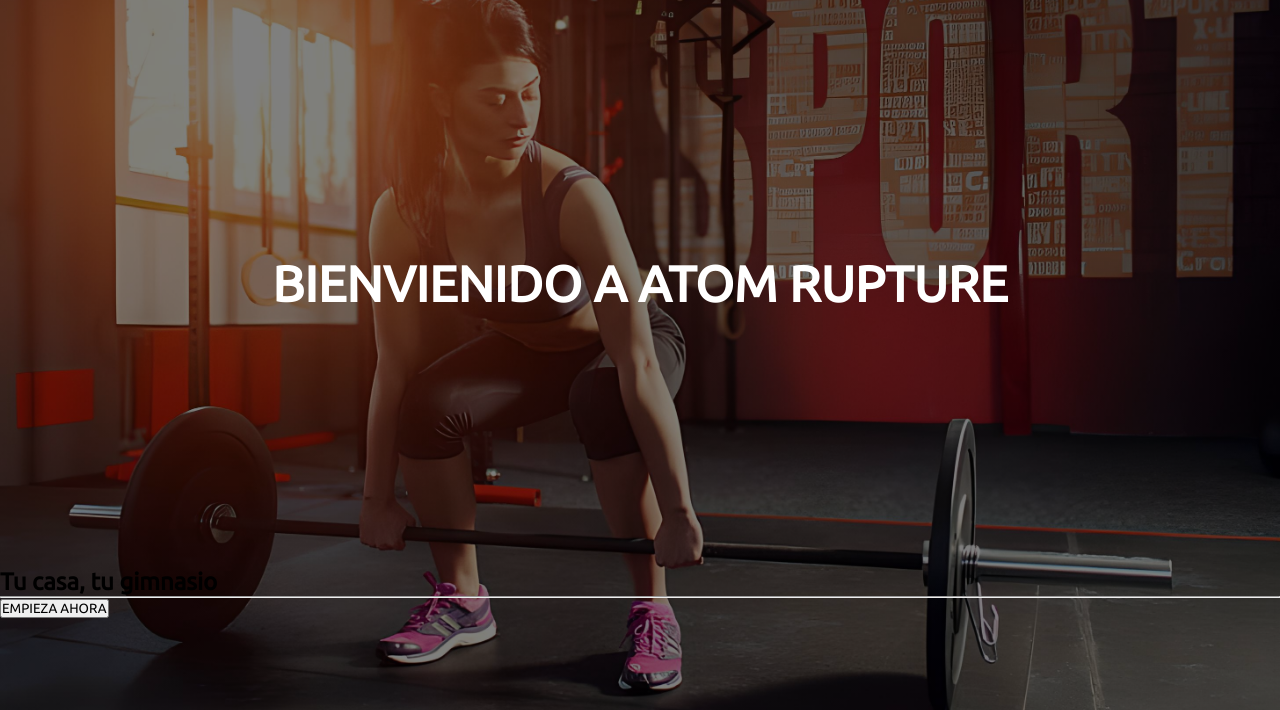
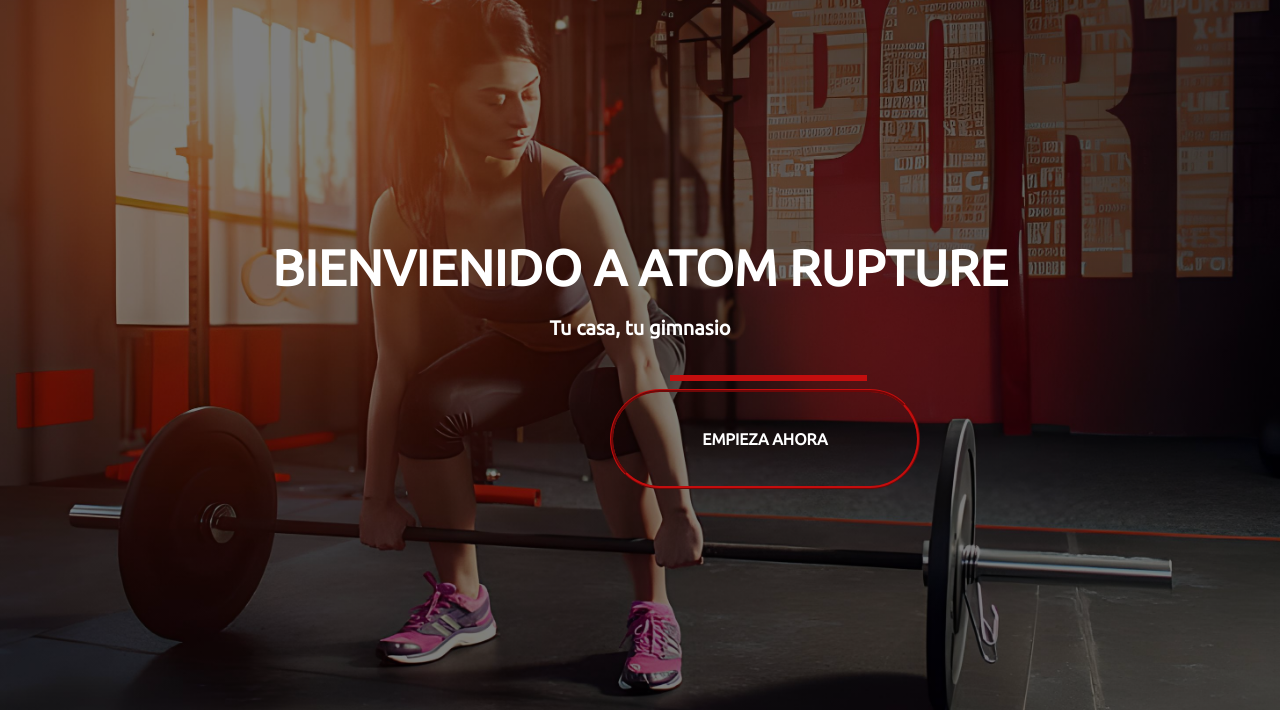
Before and after one commit to AtomRupture/proyecto_rupture, a PHP site: page / in a window 1280 px wide. Shown: the part 90-800 px from the top of the page. Run offline with PHP 8.4, Linux system fonts and the light colour scheme; some libraries are stand-ins or nearby versions; grey boxes are pictures that could not be loaded.

Commit message:
Update style.css

```diff
--- a/css/style.css
+++ b/css/style.css
@@ -187,13 +187,107 @@ header{
 
 .Text_princp{
     text-align: center;
-    padding: 16rem;
+    padding: 15rem;
     color: white;
-    left: 334px;
-    top: 446px;
-    font-weight: 700;
+    font-weight: 700px;
     font-size: 50px;
     line-height: 57.45px;
     font-style: Ubuntu;
+}
+
+.text_second{
+    text-align: center;
+    font-weight: 700px;
+    font-size: 20px;
+    line-height: 22.98px;
+    font-style: Ubuntu;
+    margin-top: -220px;
+    color: white;
+}
+
+.line-1{
+
     align-items: center;
+    position: absolute;
+    width: 197px;
+    height: 0px;
+    left: 670px;
+    top: 465px;
+    border: 3px solid #C30E0E;
 }
+
+.emp-ahr{
+
+    align-items: center;
+    position: absolute;
+    width: 197px;
+    height: 0px;
+    left: 610px;
+    top: 50px;
+
+}
+
+
+
+
+
+
+
+
+
+
+
+
+
+
+
+
+
+
+
+
+
+
+.emp-ahr{
+    width: 310px;
+    position: relative;
+    height: 100px;
+    border: 3px ridge #C30E0E;
+    outline: none;
+    background-color: transparent;
+    color: white;
+    transition: 1s;
+    border-radius: 50px;
+    font-size: 16px;
+    font-weight: bold;
+  }
+
+  .emp-ahr::after {
+    content: "";
+    position: absolute;
+    top: -10px;
+    left: 3%;
+    width: 95%;
+    height: 40%;
+    transition: 0.5s;
+    transform-origin: center;
+  }
+
+  .emp-ahr::before {
+    content: "";
+    transform-origin: center;
+    position: absolute;
+    top: 80%;
+    left: 3%;
+    width: 95%;
+    height: 40%;
+    transition: 0.5s;
+  }
+
+  .emp-ahr:hover::before, .emp-ahr:hover::after {
+    transform: scale(0)
+  }
+
+  .emp-ahr:hover {
+    box-shadow: inset 0px 0px 25px #C30E0E;
+  }
```
